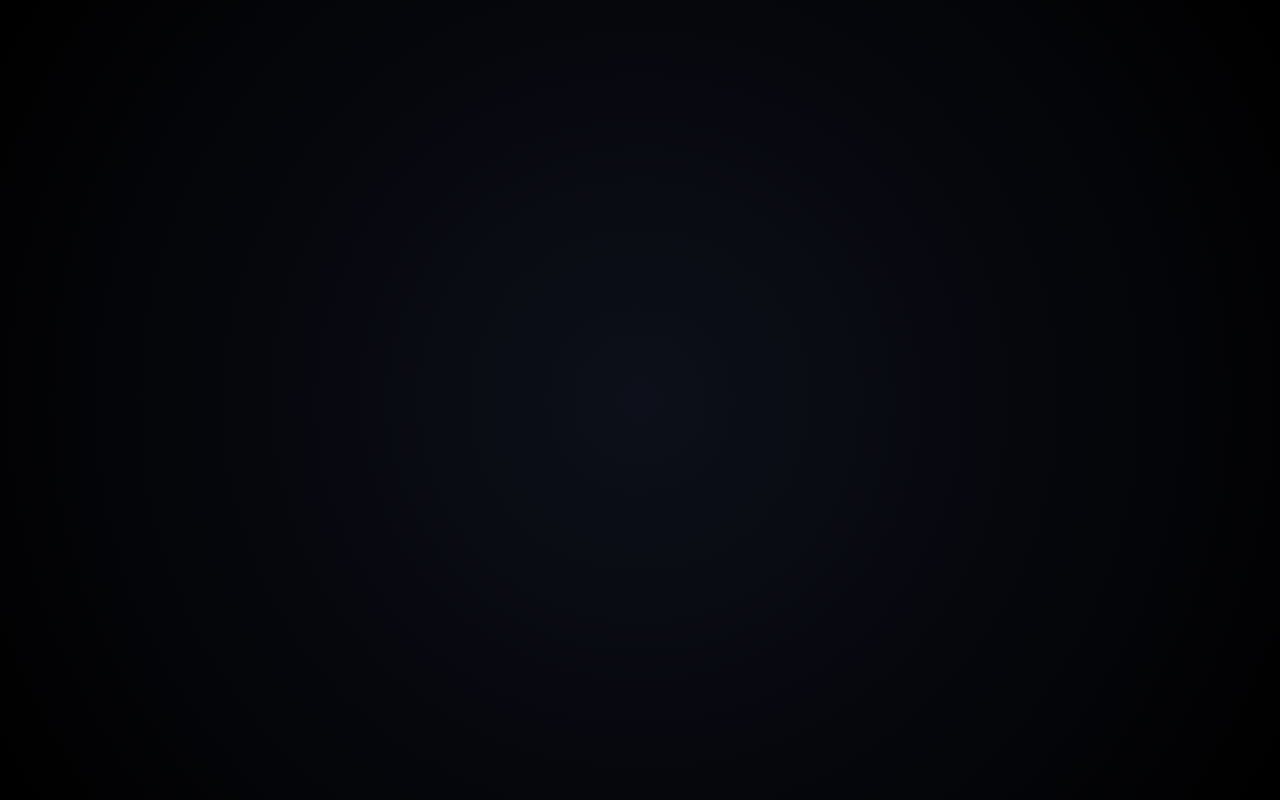
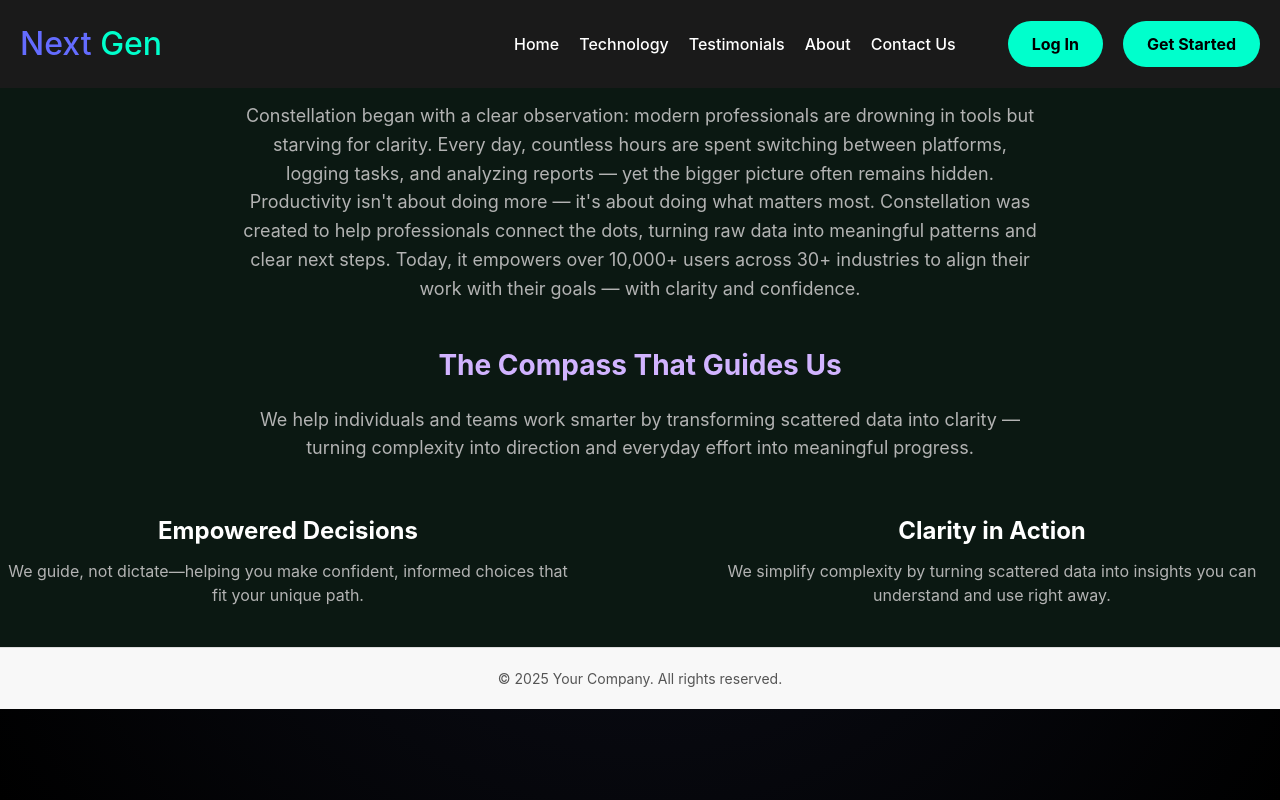
Before and after one commit to harshkumar-mishra/next-gen-app, a React (Vite) app: page /about in a window 1280 px wide. Before the commit this address had no page. Built offline with nearby package versions, Linux system fonts and the light colour scheme.

Commit message:
Initial commit

```diff
--- /dev/null
+++ b/src/About.css
@@ -0,0 +1,70 @@
+/* General Container */
+.app-container {
+  font-family: 'Arial', sans-serif;
+  color: #fff;
+  background-color: #0a0a2a;
+  padding: 20px;
+}
+
+/* Header */
+.header {
+  text-align: center;
+  margin-bottom: 30px;
+}
+
+.title {
+  font-size: 36px;
+  font-weight: bold;
+  color: #fff;
+  line-height: 1.4;
+  letter-spacing: 1px;
+  max-width: 800px;
+  margin: 0 auto;
+}
+
+/* Section Styles */
+.section {
+  margin: 40px 0;
+}
+
+.sub-title {
+  font-size: 28px;
+  font-weight: bold;
+  color: #d1b3ff;
+  text-align: center;
+  margin-bottom: 20px;
+}
+
+.description {
+  font-size: 18px;
+  text-align: center;
+  max-width: 800px;
+  margin: 0 auto;
+  color: #b3b3b3;
+  line-height: 1.6;
+}
+
+/* Compass Section */
+.compass-section {
+  display: flex;
+  justify-content: space-between;
+  margin-top: 30px;
+}
+
+.compass-item {
+  width: 45%;
+  text-align: center;
+}
+
+.compass-title {
+  font-size: 24px;
+  font-weight: bold;
+  color: #fff;
+  margin-top: 20px;
+}
+
+.compass-description {
+  font-size: 16px;
+  color: #b3b3b3;
+  margin-top: 10px;
+}
--- /dev/null
+++ b/src/About.jsx
@@ -0,0 +1,71 @@
+import React from "react";
+import { Link } from "react-router-dom"; // Importing Link component
+import "./About.css";
+import Footer from "./footer";
+
+function About() {
+  return (
+    <div className="landing-container">
+      {/* Navbar */}
+      <header className="navbar">
+        <div className="logo">
+          <Link to="/">Next <span>Gen</span></Link>
+        </div>
+
+        <nav className="nav-right">
+          <ul className="nav-links">
+                              <li><Link to="/">Home</Link></li>
+                              <li><Link to="/technology">Technology</Link></li>
+                              <li><Link to="/service">Testimonials</Link></li>
+                              <li><Link to="/about">About</Link></li>
+                              <li><Link to="/contact">Contact Us</Link> </li>
+                              </ul>
+
+          <div className="nav-actions">
+            <button className="login-btn">Log In</button>
+            <button className="start-btn">Get Started</button>
+          </div>
+        </nav>
+      </header>
+
+      {/* About Section */}
+      <section className="section">
+        <div className="subsection">
+          <h2 className="sub-title">Built for What Matters</h2>
+          <p className="description">
+            Constellation began with a clear observation: modern professionals are drowning in tools but starving for clarity.
+            Every day, countless hours are spent switching between platforms, logging tasks, and analyzing reports — yet the bigger picture often remains hidden.
+            <br />
+            Productivity isn't about doing more — it's about doing what matters most. Constellation was created to help professionals connect the dots, turning raw data into meaningful patterns and clear next steps.
+            Today, it empowers over 10,000+ users across 30+ industries to align their work with their goals — with clarity and confidence.
+          </p>
+        </div>
+      </section>
+
+      {/* Compass Section */}
+      <section className="section">
+        <h2 className="sub-title">The Compass That Guides Us</h2>
+        <p className="description">
+          We help individuals and teams work smarter by transforming scattered data into clarity — turning complexity into direction and everyday effort into meaningful progress.
+        </p>
+        <div className="compass-section">
+          <div className="compass-item">
+            <h3 className="compass-title">Empowered Decisions</h3>
+            <p className="compass-description">
+              We guide, not dictate—helping you make confident, informed choices that fit your unique path.
+            </p>
+          </div>
+          <div className="compass-item">
+            <h3 className="compass-title">Clarity in Action</h3>
+            <p className="compass-description">
+              We simplify complexity by turning scattered data into insights you can understand and use right away.
+            </p>
+          </div>
+        </div>
+      </section>
+        <Footer />
+    </div>
+  );
+}
+
+export default About;
--- a/src/App.jsx
+++ b/src/App.jsx
@@ -5,6 +5,7 @@ import Footer from "./footer";
 import Technology from "./Technology";
 import Service from "./Service";
 import Contact from "./Contact";
+import About from "./About";
 
 export default function App() {
   const [isVisible, setIsVisible] = useState(false);
@@ -40,14 +41,12 @@ export default function App() {
 
                 <nav className="nav-right">
                   <ul className="nav-links">
-                    <li><a href="#overview">Overview</a></li>
+                    <li><Link to="/">Home</Link></li>
                     <li><Link to="/technology">Technology</Link></li>
-                    <li><a href="/service">Testimonials</a></li>
-                    <li><a href="#resources">About</a></li>
-                      <li>
-                                 <Link to="/contact">Contact Us</Link>
-                                 </li>
-                  </ul>
+                    <li><Link to="/service">Testimonials</Link></li>
+                    <li><Link to="/about">About</Link></li>
+                    <li><Link to="/contact">Contact Us</Link> </li>
+                    </ul>
 
                   <div className="nav-actions">
                     <button className="login-btn">Log In</button>
@@ -130,6 +129,7 @@ export default function App() {
         <Route path="/service" element={<Service />} />
         <Route path="/technology" element={<Technology />} />
         <Route path="/contact" element={<Contact />} />
+        <Route path="/about" element={<About />} />
       </Routes>
     </Router>
   );
--- a/src/Contact.jsx
+++ b/src/Contact.jsx
@@ -35,13 +35,13 @@ function Contact() {
         </div>
 
         <nav className="nav-right">
-          <ul className="nav-links">
-            <li><a href="#overview">Overview</a></li>
-            <li><Link to="/technology">Technology</Link></li>
-            <li><a href="#testimonials">Testimonials</a></li>
-            <li><a href="#resources">About</a></li>
-            <li><Link to="/contact">Contact Us</Link></li> {/* Use Link component for internal routing */}
-          </ul>
+         <ul className="nav-links">
+                             <li><Link to="/">Home</Link></li>
+                             <li><Link to="/technology">Technology</Link></li>
+                             <li><Link to="/service">Testimonials</Link></li>
+                             <li><Link to="/about">About</Link></li>
+                             <li><Link to="/contact">Contact Us</Link> </li>
+                             </ul>
 
           <div className="nav-actions">
             <button className="login-btn">Log In</button>
--- a/src/Service.jsx
+++ b/src/Service.jsx
@@ -16,11 +16,12 @@ const App = () => {
 
           <nav className="nav-right">
             <ul className="nav-links">
-              <li><a href="#overview">Overview</a></li>
-              <li><Link to="/technology">Technology</Link></li>
-              <li><a href="#testimonials">Testimonials</a></li>
-              <li><a href="#resources">Resources</a></li>
-            </ul>
+                                <li><Link to="/">Home</Link></li>
+                                <li><Link to="/technology">Technology</Link></li>
+                                <li><Link to="/service">Testimonials</Link></li>
+                                <li><Link to="/about">About</Link></li>
+                                <li><Link to="/contact">Contact Us</Link> </li>
+                                </ul>
 
             <div className="nav-actions">
               <button className="login-btn">Log In</button>
--- a/src/Technology.jsx
+++ b/src/Technology.jsx
@@ -14,17 +14,13 @@ export default function Technology() {
         </div>
 
         <nav className="nav-right">
-          <ul className="nav-links">
-            <li><a href="#overview">Overview</a></li>
-            <li><Link to="/technology">Technology</Link></li>
-            <li><a href="#testimonials">Testimonials</a></li>
-            <li><a href="#resources">About</a></li>
-
-            <li>
-              <Link to="/contact">Contact Us</Link>
-              </li>
-          </ul>
-
+         <ul className="nav-links">
+                             <li><Link to="/">Home</Link></li>
+                             <li><Link to="/technology">Technology</Link></li>
+                             <li><Link to="/service">Testimonials</Link></li>
+                             <li><Link to="/about">About</Link></li>
+                             <li><Link to="/contact">Contact Us</Link> </li>
+                             </ul>
           <div className="nav-actions">
             <button className="login-btn">Log In</button>
             <button className="start-btn">Get Started</button>
```
